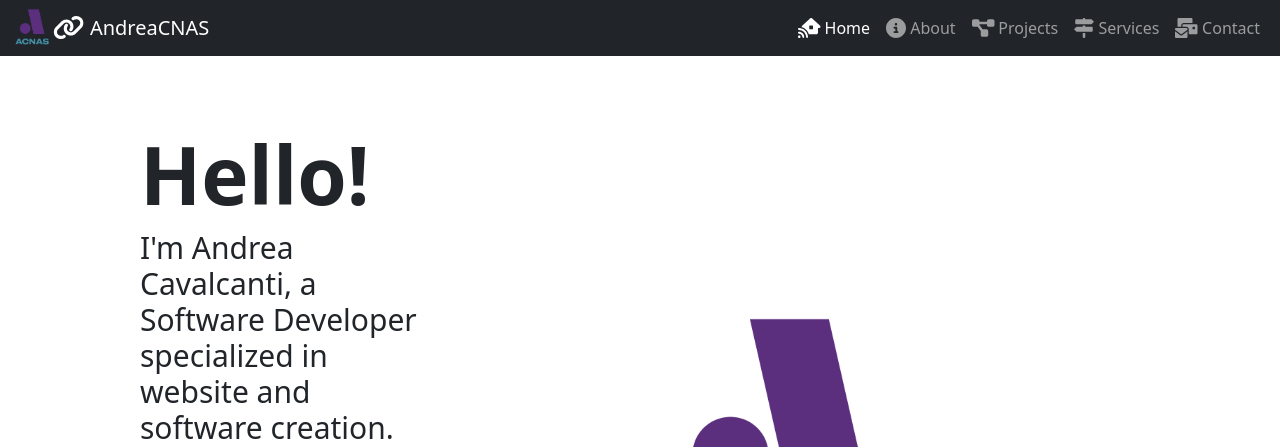
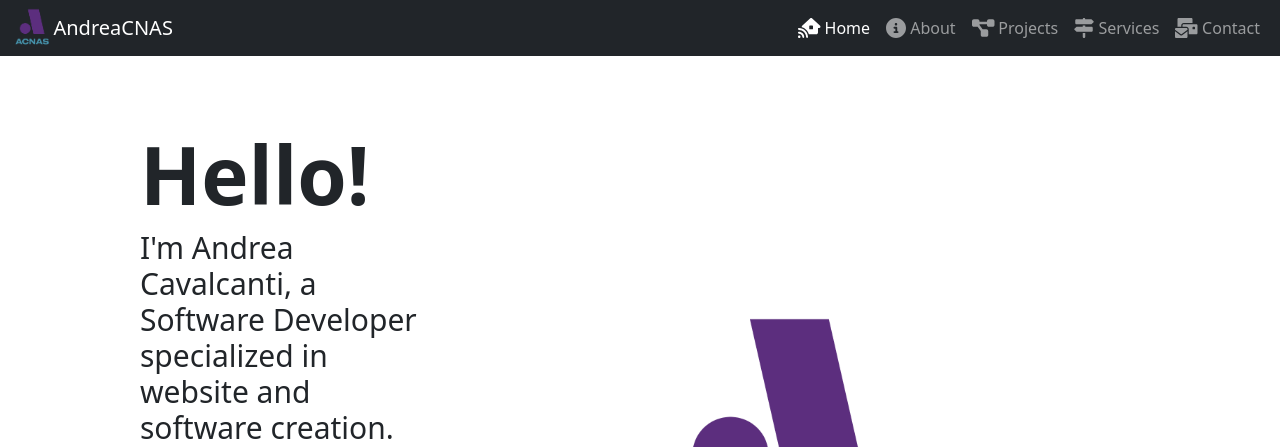
Before and after one commit to Andreacnas/COMP229-Assignment2, a Node server app: page / in a window 1280 px wide. Shown: the top 447 px of the page. Run offline with Node 20, Linux system fonts and the light colour scheme.

Commit message:
removed icon next to logo

```diff
--- a/app/views/components/header.ejs
+++ b/app/views/components/header.ejs
@@ -4,7 +4,8 @@
     <div class="container-fluid">
       <!-- logo -->
       <img class="img-logo2" src="./content/images/Logo2.png" alt="Logo">
-      <a class="navbar-brand" href="/"><i class="fa-solid fa-link fa-lg"></i> AndreaCNAS</a>
+      <a class="navbar-brand" href="/">AndreaCNAS</a>
+      <!-- <a class="navbar-brand" href="/"><i class="fa-solid fa-link fa-lg"></i> AndreaCNAS</a> -->
       <button class="navbar-toggler" type="button" data-bs-toggle="collapse" data-bs-target="#navbarSupportedContent" aria-controls="navbarSupportedContent" aria-expanded="false" aria-label="Toggle navigation">
         <span class="navbar-toggler-icon"></span>
       </button>
```
